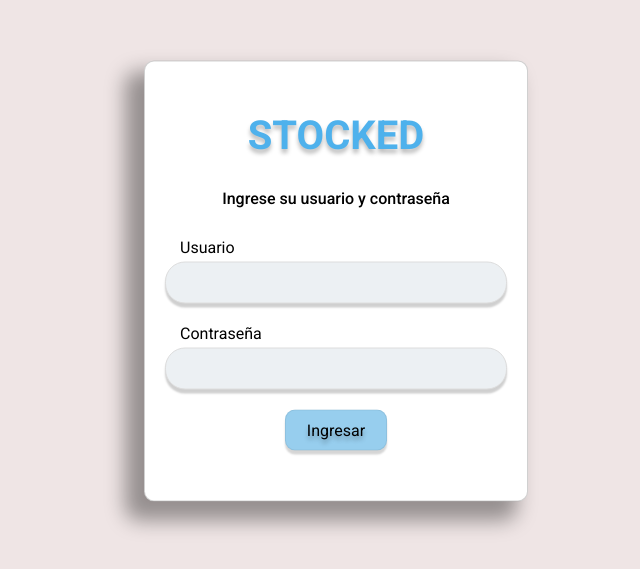
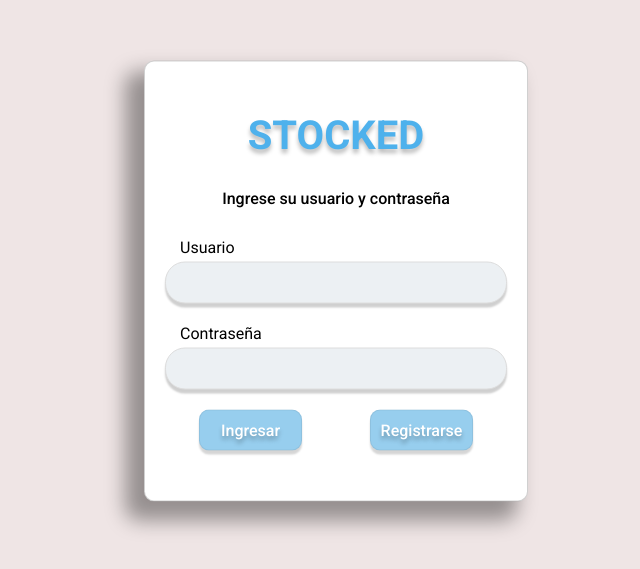
Before and after one commit to IviCarc/stocked, a React (Create React App) app in the folder frontend/: page /login in a window 1280 px wide. Shown: the part 119-688 px from the top of the page, without its empty margins (304-944 px from the left). Built offline with nearby package versions, Linux system fonts and the light colour scheme; no server answers.

Commit message:
boton register

```diff
--- a/frontend/src/components/login.jsx
+++ b/frontend/src/components/login.jsx
@@ -17,7 +17,9 @@ const Login = () => {
             </div>
             <div className="btn-container">
                 <button className='btn'>Ingresar</button>
+                <button className='btn'>Registrarse</button>
             </div>
+
         </div>
     )
 }
--- a/frontend/src/components/product.jsx
+++ b/frontend/src/components/product.jsx
@@ -84,16 +84,16 @@ const Product = (props) => {
                     <img src={require("../imgs/libro.avif")} alt="adawd" />
                   </div>
                   <div className="price-producto">
-                    <button><p><b>Precio: ${producto.precio}</b></p></button>
+                    <button className="btn-product"><p><b>Precio: ${producto.precio}</b></p></button>
                     <hr />
-                    <button className="btn-edit" id="editProduct" onClick={toggleReadOnly}>
+                    <button className="btn-edit btn-product" id="editProduct" onClick={toggleReadOnly}>
                       <p>
                         <b>{isEditing ? "Guardar" : "Editar"}</b>{" "}
                         <FontAwesomeIcon icon={faPenToSquare} className="editIconProduct" />
                       </p>
                     </button>
                     <hr />
-                    <button><p><b>Eliminar</b> <FontAwesomeIcon icon={faTrash} className="trashIconProduct" /> </p></button>
+                    <button className="btn-product"><p><b>Eliminar</b> <FontAwesomeIcon icon={faTrash} className="trashIconProduct" /> </p></button>
                   </div>
                 </div>
                 <div className="info-producto">
@@ -102,7 +102,7 @@ const Product = (props) => {
                   </div>
                   <div className="info-cont">
                     {keys.map(([key, value], index) => {
-                      if (key !== "__v" && key!=="cantidadDisponible") {
+                      if (key !== "__v" && key !== "cantidadDisponible") {
                         return (
                           <div className="caracteristica-container info-input input" key={index}>
                             <b>{key}:</b>
@@ -126,7 +126,6 @@ const Product = (props) => {
               </>
             );
           }
-          return null
         })
       }
     </div>
--- a/frontend/src/css/login.css
+++ b/frontend/src/css/login.css
@@ -13,12 +13,13 @@
     border: 1px solid rgba(0, 0, 0, 0.185);
     background-color: #fff;
 }
+
 .title {
     text-align: center;
     font-family: "roboto";
     margin: 0px;
     color: #4EB1EC;
-    text-shadow:  0px 4px 4px rgba(0, 0, 0, 0.267);
+    text-shadow: 0px 4px 4px rgba(0, 0, 0, 0.267);
     font-size: 40px;
 }
 
@@ -35,11 +36,18 @@
 }
 
 .input-container label {
-    margin-left:15px ;
+    margin-left: 15px;
 }
 
 
 .btn-container {
     display: flex;
+    flex-direction: row;
+    justify-content: space-around;
+    text-align: center;
+}
+
+.btn {
+    display: flex;
     justify-content: center;
 }
--- a/frontend/src/css/product.css
+++ b/frontend/src/css/product.css
@@ -55,18 +55,11 @@
     height: 20px;
 }
 
-button {
+.btn-product {
     background: none;
     border: 0;
     color: inherit;
     cursor: pointer;
-    font: inherit;
-
-}
-
-button:first-child {
-    color: inherit;
-    cursor: default;
     font: inherit;
 }
 
```
